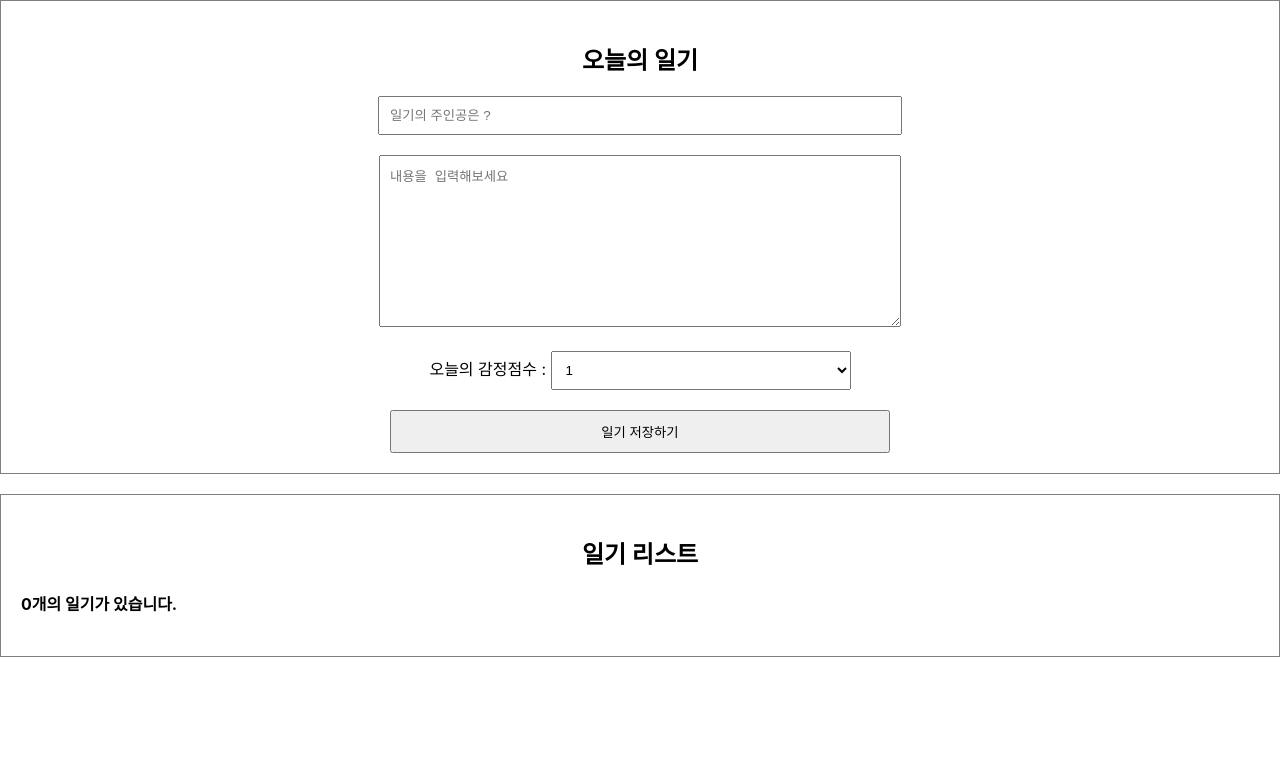
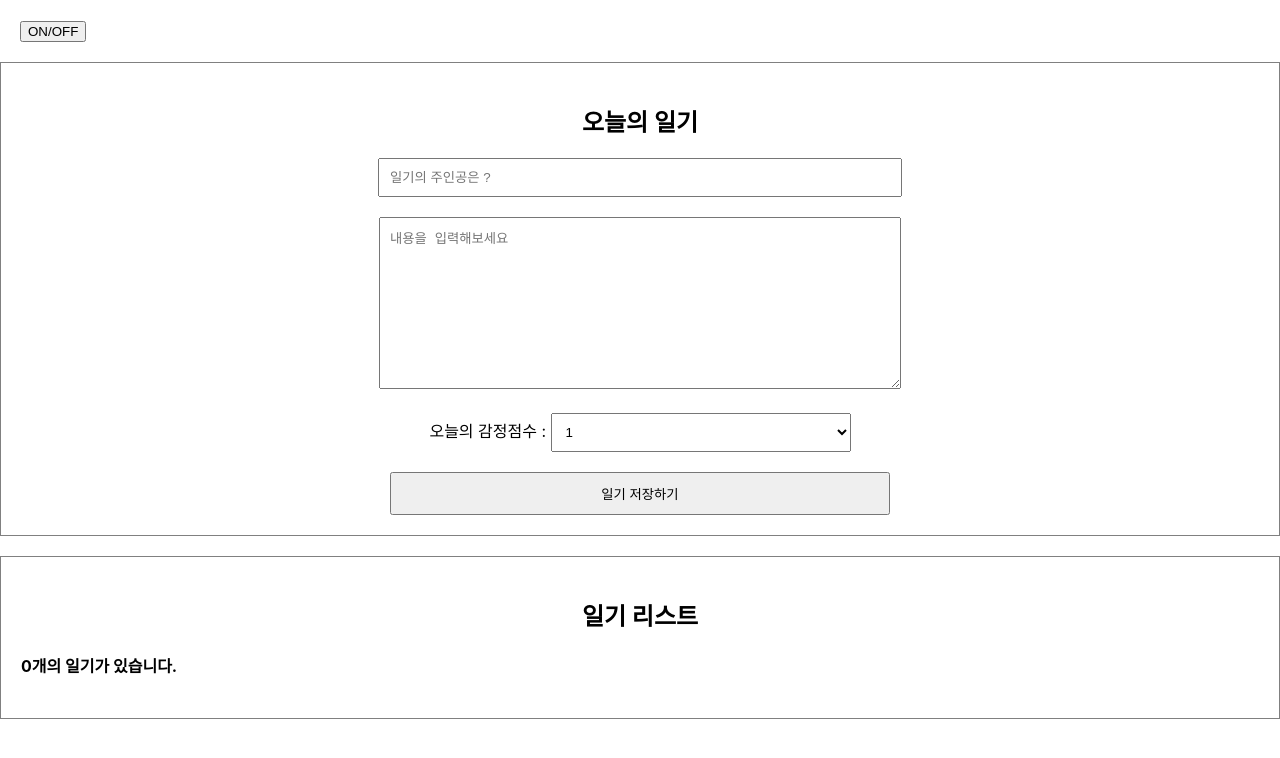
Before and after one commit to codingemon/react-study, a React (Create React App) app in the folder 한입크기리액트스터디/simplediary/: page / in a window 1280 px wide. Shown: the top 758 px of the page. Built offline with nearby package versions, Linux system fonts and the light colour scheme.

Commit message:
useEffect

```diff
--- a/한입크기리액트스터디/simplediary/src/App.js
+++ b/한입크기리액트스터디/simplediary/src/App.js
@@ -2,6 +2,7 @@
 import DiaryEditor from "./DiaryEditor";
 import DiaryList from "./DiaryList";
 import { useRef, useState } from "react";
+import Lifecycle from "./Lifecycle";
 
 function App() {
   const [data, setData] = useState([]);
@@ -37,6 +38,7 @@
 
   return (
     <div className="App">
+      <Lifecycle />
       <DiaryEditor onCreate={onCreate} />
       <DiaryList onEdit={onEdit} onRemove={onRemove} DiaryList={data} />
     </div>
--- /dev/null
+++ b/한입크기리액트스터디/simplediary/src/Lifecycle.js
@@ -0,0 +1,26 @@
+import React, { useEffect, useState } from "react";
+
+const UnmountTest = () => {
+  useEffect(() => {
+    console.log("Mount");
+    return () => {
+      //Unmount 시점에 실행되게 됨
+      console.log("Unmount");
+    };
+  }, []);
+  return <div>Unmount Testing Component</div>;
+};
+
+const Lifecycle = () => {
+  const [isVisible, setIsVisible] = useState(false);
+  const toggle = () => setIsVisible(!isVisible);
+
+  return (
+    <div style={{ padding: 20 }}>
+      <button onClick={toggle}>ON/OFF</button>
+      {isVisible && <UnmountTest />}
+    </div>
+  );
+};
+
+export default Lifecycle;
--- a/한입크기리액트스터디/simplediary/src/index.js
+++ b/한입크기리액트스터디/simplediary/src/index.js
@@ -5,6 +5,7 @@
 
 const root = ReactDOM.createRoot(document.getElementById("root"));
 root.render(
+  // App 빼고 StrictMode 개발모드를 제거하면 useEffect 사용할때 두번 실행되지 않는다.
   <React.StrictMode>
     <App />
   </React.StrictMode>
```
